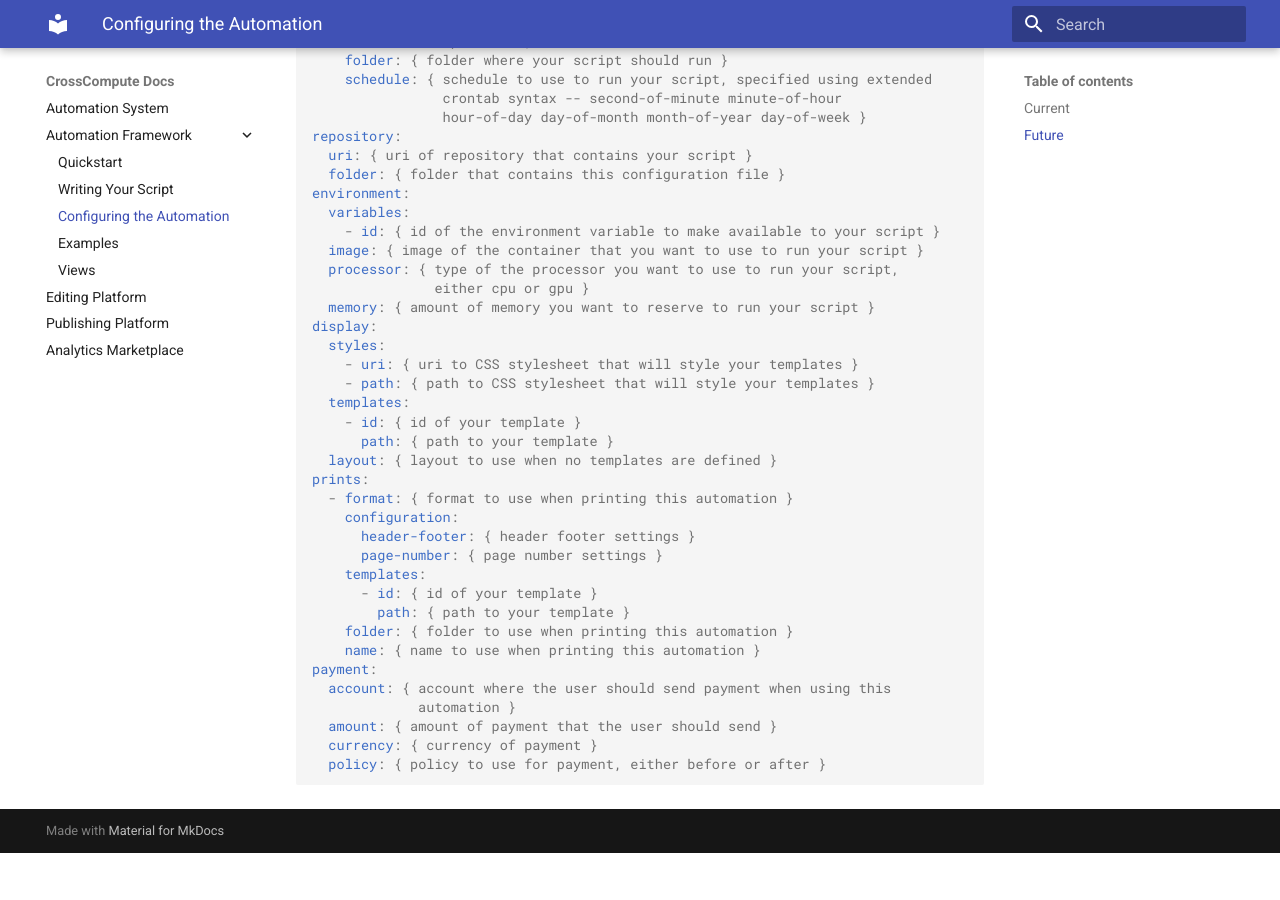
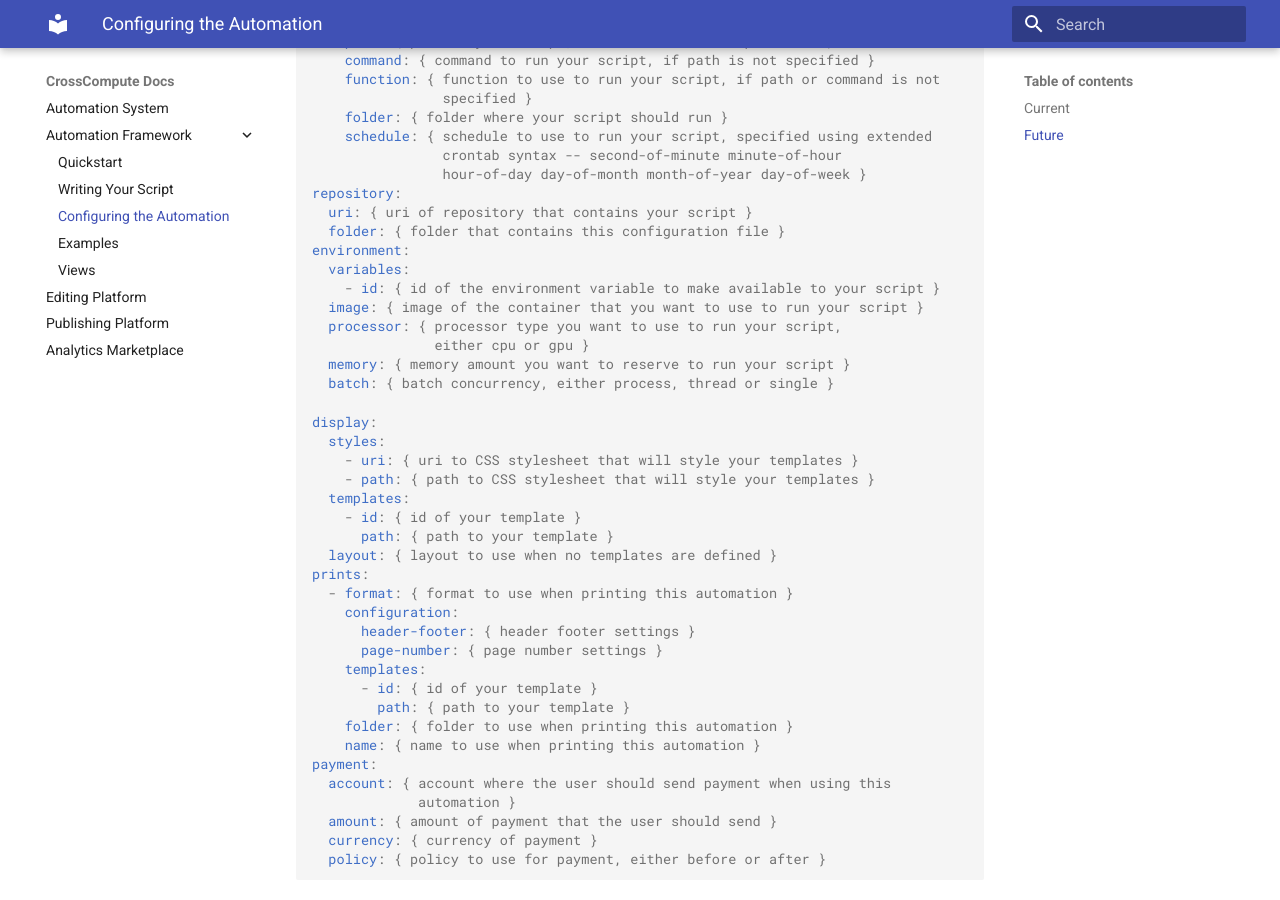
Before and after one commit to crosscompute/crosscompute-docs, an MkDocs documentation site: the page built from docs/automation-framework/configuration.md, in a window 1280 px wide and 900 px high, scrolled down 6198 px. Built offline with MkDocs 1.6.1 and Material for MkDocs 9.7.7, drawn with Linux system fonts in a browser that asks for light colours; before the commit the page ends 7051 px from its top, so only the background shows below that; some of the changed text lies outside the part shown.

Commit message:
Define batch concurrency

```diff
--- a/docs/automation-framework/configuration.md
+++ b/docs/automation-framework/configuration.md
@@ -183,6 +183,9 @@ environment:
   variables:
     - id: GOOGLE_KEY
 
+  # batch concurrency, either process, thread or single
+  batch: process
+
 # display configuration
 display:
 
@@ -325,9 +328,11 @@ environment:
   variables:
     - id: { id of the environment variable to make available to your script }
   image: { image of the container that you want to use to run your script }
-  processor: { type of the processor you want to use to run your script,
+  processor: { processor type you want to use to run your script,
                either cpu or gpu }
-  memory: { amount of memory you want to reserve to run your script }
+  memory: { memory amount you want to reserve to run your script }
+  batch: { batch concurrency, either process, thread or single }
+
 display:
   styles:
     - uri: { uri to CSS stylesheet that will style your templates }
```
